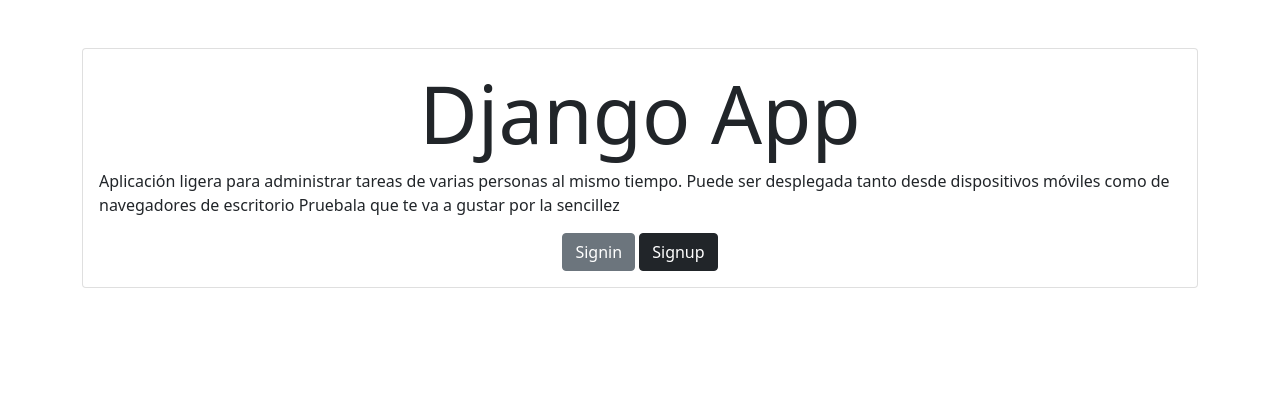
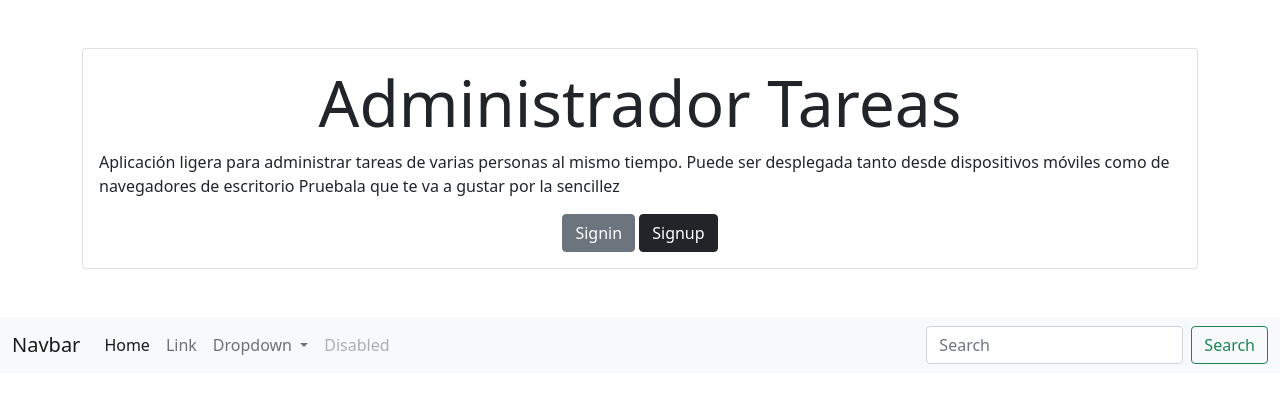
Before and after one commit to adolfolozaa/django-auth-crud, a Django app: page / in a window 1280 px wide. Shown: the part 56-459 px from the top of the page. Run offline with Django 4.2, Linux system fonts and the light colour scheme.

Commit message:
Correccion Titulo generico de tareas

```diff
--- a/tasks/templates/base.html
+++ b/tasks/templates/base.html
@@ -6,6 +6,16 @@
     <meta name="viewport" content="width=device-width, initial-scale=1.0">
     <title>Administrador de Tareas</title>
     <link href="https://cdn.jsdelivr.net/npm/bootstrap@5.0.2/dist/css/bootstrap.min.css" rel="stylesheet">
+    <script src="https://cdn.jsdelivr.net/npm/bootstrap@5.0.2/dist/js/bootstrap.bundle.min.js" integrity="sha384-MrcW6ZMFYlzcLA8Nl+NtUVF0sA7MsXsP1UyJoMp4YLEuNSfAP+JcXn/tWtIaxVXM" crossorigin="anonymous"></script>
+    <!DOCTYPE html>
+    <html lang="en">
+    <head>
+        <meta charset="UTF-8">
+        <meta http-equiv="X-UA-Compatible" content="IE=edge">
+        <meta name="viewport" content="width=device-width, initial-scale=1.0">
+        <title>Administrador de Tareas</title>
+        <link href="https://cdn.jsdelivr.net/npm/bootstrap@5.0.2/dist/css/bootstrap.min.css" rel="stylesheet">
+        <script src="https://cdn.jsdelivr.net/npm/bootstrap@5.0.2/dist/js/bootstrap.bundle.min.js" integrity="sha384-MrcW6ZMFYlzcLA8Nl+NtUVF0sA7MsXsP1UyJoMp4YLEuNSfAP+JcXn/tWtIaxVXM" crossorigin="anonymous"></script>
 
 
     </head>
@@ -17,7 +27,7 @@
               <button class="navbar-toggler" type="button" data-bs-toggle="collapse" data-bs-target="#navbarNav" aria-controls="navbarNav" aria-expanded="false" aria-label="Toggle navigation">
                 <span class="navbar-toggler-icon"></span>
               </button>
-          <div class="collapse navbar-collapse" id="navbarNav">
+              <div class=" collapse navbar-collapse" id="navbarNav">
                 <ul class="navbar-nav ms-auto">
                     <li class="nav-item">
                         <a href="/" class="nav-link">Home</a>
@@ -56,3 +66,44 @@
         {% endblock %}
     </body>
     </html>
+
+</head>
+
+
+
+<nav class="navbar navbar-expand-lg navbar-light bg-light">
+    <div class="container-fluid">
+      <a class="navbar-brand" href="#">Navbar</a>
+      <button class="navbar-toggler" type="button" data-bs-toggle="collapse" data-bs-target="#navbarSupportedContent" aria-controls="navbarSupportedContent" aria-expanded="false" aria-label="Toggle navigation">
+        <span class="navbar-toggler-icon"></span>
+      </button>
+      <div class="collapse navbar-collapse" id="navbarSupportedContent">
+        <ul class="navbar-nav me-auto mb-2 mb-lg-0">
+          <li class="nav-item">
+            <a class="nav-link active" aria-current="page" href="#">Home</a>
+          </li>
+          <li class="nav-item">
+            <a class="nav-link" href="#">Link</a>
+          </li>
+          <li class="nav-item dropdown">
+            <a class="nav-link dropdown-toggle" href="#" id="navbarDropdown" role="button" data-bs-toggle="dropdown" aria-expanded="false">
+              Dropdown
+            </a>
+            <ul class="dropdown-menu" aria-labelledby="navbarDropdown">
+              <li><a class="dropdown-item" href="#">Action</a></li>
+              <li><a class="dropdown-item" href="#">Another action</a></li>
+              <li><hr class="dropdown-divider"></li>
+              <li><a class="dropdown-item" href="#">Something else here</a></li>
+            </ul>
+          </li>
+          <li class="nav-item">
+            <a class="nav-link disabled" href="#" tabindex="-1" aria-disabled="true">Disabled</a>
+          </li>
+        </ul>
+        <form class="d-flex">
+          <input class="form-control me-2" type="search" placeholder="Search" aria-label="Search">
+          <button class="btn btn-outline-success" type="submit">Search</button>
+        </form>
+      </div>
+    </div>
+  </nav>
--- a/tasks/templates/home.html
+++ b/tasks/templates/home.html
@@ -4,7 +4,7 @@
 
 <main class="container py-5">
     <section class="card card-body">
-        <h1 class="display-1 text-center" >Django App</h1>
+        <h1 class="display-3 text-center" >Administrador Tareas</h1>
 
         <p>Aplicación ligera para administrar tareas de varias personas al mismo tiempo. Puede ser desplegada tanto desde dispositivos móviles como de navegadores de escritorio
 
```
Also changed, not shown: djangocrud/settings.py (+17 -15 lines), djangocrud/settings1.py (renamed from djangocrud/settings2.py, +15 -17 lines), tasks/templates/base copy.html (added, +59 -0 lines). Lines whose indentation alone changed are shown as unchanged.
